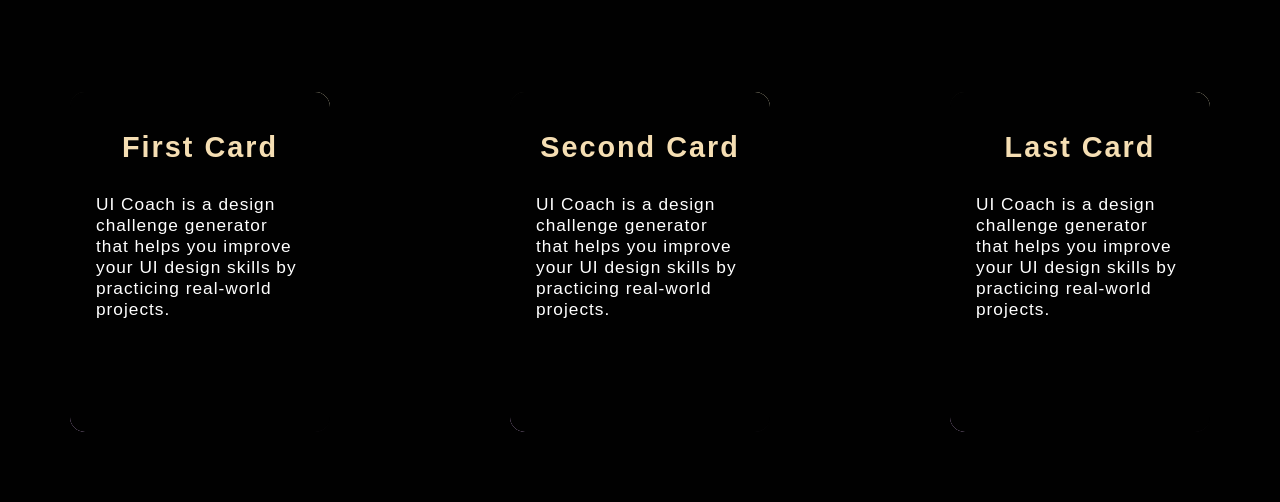
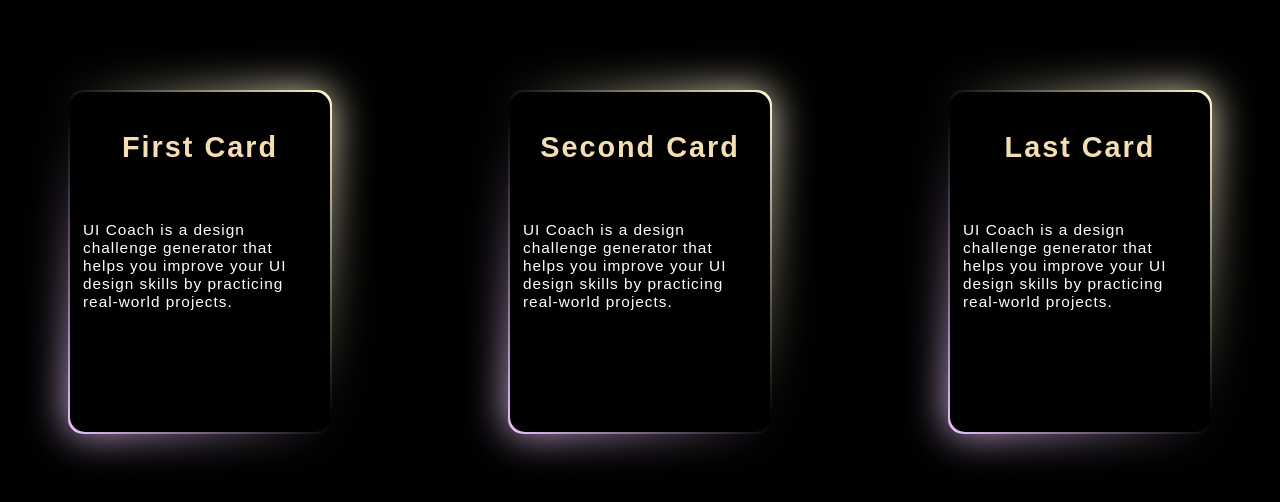
Before and after one commit to khadidjainfoinfinity/glowing_cards, a plain HTML site: page index.html in a window 1280 px wide. Shown: the part 678-1180 px from the top of the page. Drawn offline with Linux system fonts and the light colour scheme; a web font is replaced by a local one.

Commit message:
style.css

```diff
--- a/style.css
+++ b/style.css
@@ -34,7 +34,6 @@
   color:  #fff;
   font-size:  1.2em;
   transition: all .4s ease-out;
-  overflow : hidden ;
 }
 
 .card:before{
@@ -78,14 +77,21 @@
   transition : .4s ease-out;
 }
 
-.box .card p{
-  position:  absolute;
-  top:  30%;
-  margin:  0 10%;
-  font-size: .9em;
+.box .card .content {
+  width:  100%;
+  height:  60%;
+  background: transparent ;
+  font-size: .8em;
   letter-spacing:  1px;
+  display:  flex;
+  justify-content:  center;
+  align-items:  center;
+  overflow:  hidden;
 }
 
+.box .card .content p{
+  width:  90%;
+}
 .card:hover{
   background: rgb(236,196,255);
 background: linear-gradient(50deg, rgba(236,196,255,1) 0% , rgba(255,247,209,1) 99%); color:  #000;
@@ -95,4 +101,4 @@
   color:  #000;
   font-size: 1.7em;
   margin-top:  13%;
-}
+    }
```
